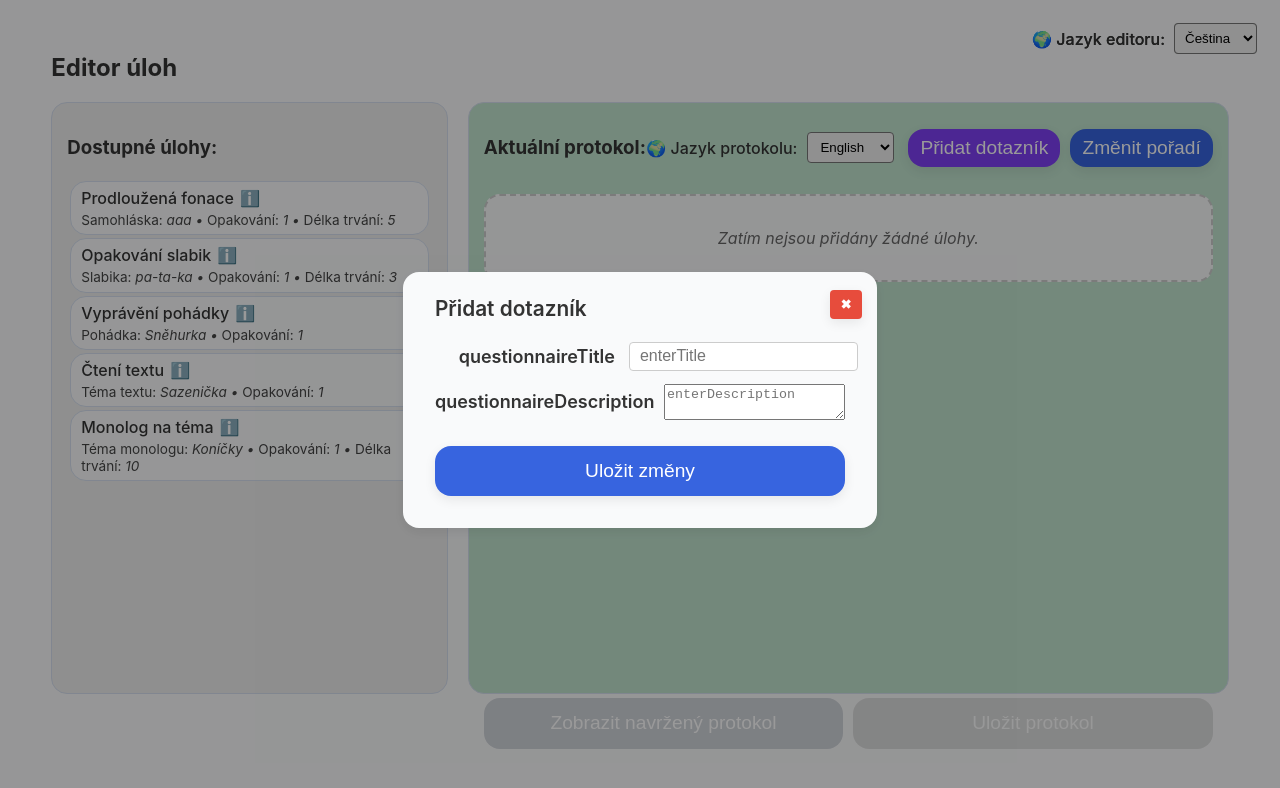
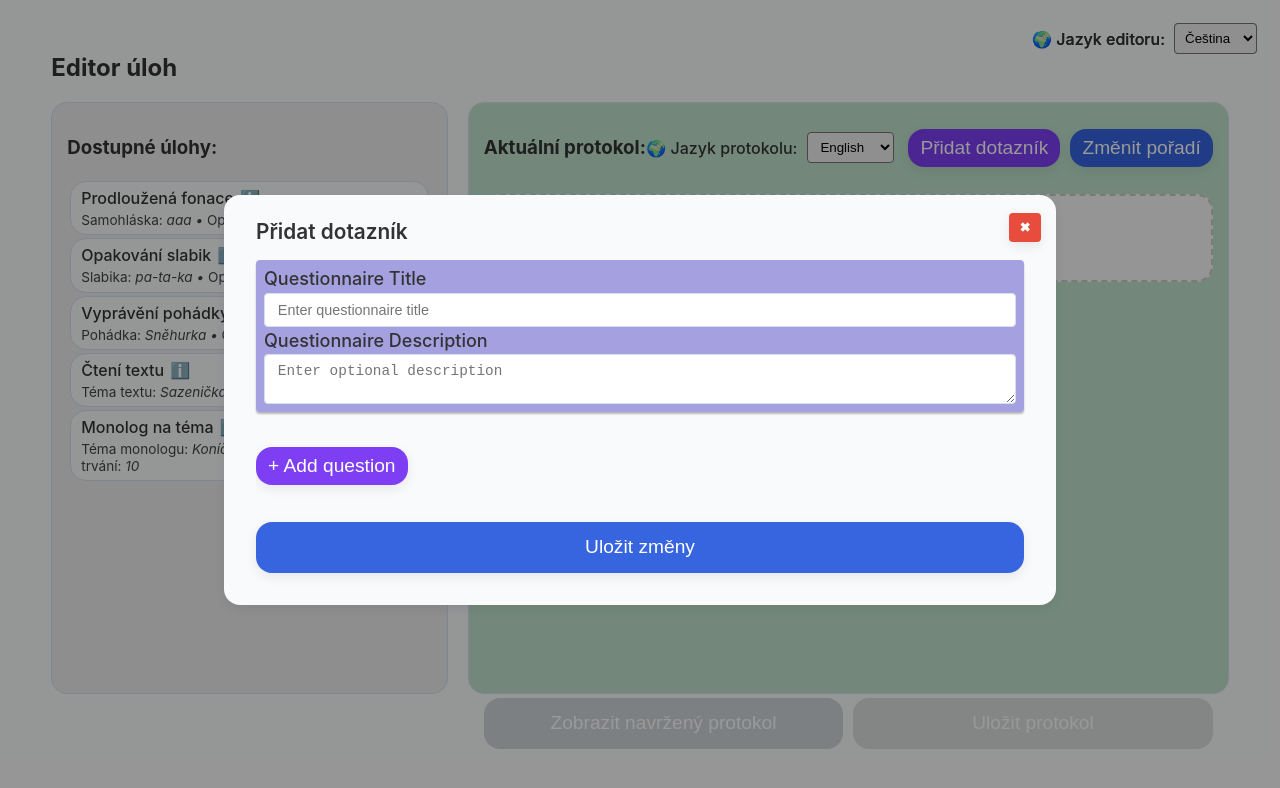
Before and after one commit to maskopav/web_app_test_react, a React (Vite) app: page / in a window 1280 px wide. Both pictures are taken after a click on the button "Přidat dotazník". Shown: the top 788 px of the page. Built offline with nearby package versions, Linux system fonts and the light colour scheme.

Commit message:
Questionnaire creation modal

```diff
--- a/src/components/AdminTaskEditor/AdminTaskEditor.css
+++ b/src/components/AdminTaskEditor/AdminTaskEditor.css
@@ -166,7 +166,7 @@
   .modal-box {
     background: var(--bg);
     border-radius:  var(--radius);
-    max-width: 60vw;
+    max-width: 80vw;
     max-height: 85vh;
     display: flex;
     flex-direction: column;
@@ -328,7 +328,124 @@
     opacity: 1;
   }
 
+  /* Questionnaire Modal Enhancements */
+.question-section {
+  margin: 0.3rem 0;
+  padding: 0.4rem 0;
+  overflow-y: auto;
+}
 
+.question-block {
+  background: var(--card-bg);
+  border: 1px solid var(--border);
+  border-radius: var(--sharp-radius);
+  padding: 0.5rem;
+  margin-bottom: 0.8em;
+  box-shadow: 0 2px 2px rgba(0, 0, 0, 0.265);
+}
+
+/* Top bar with remove icon */
+.question-header {
+  display: flex;
+  justify-content: space-between;
+  align-items: center;
+  margin-bottom: 0.2rem;
+}
+
+/* --- Questionnaire Modal Specific --- */
+.questionnaire-form {
+  display: flex;
+  flex-direction: column;
+  min-width: 60vw;
+  gap: 1rem;
+}
+
+/* Header section for title + description */
+.questionnaire-header {
+  background: #483dc279;
+  border-radius: var(--sharp-radius);
+  padding: 0.5rem;
+  box-shadow: 0 2px 2px rgba(0, 0, 0, 0.265);
+  display: flex;
+  flex-direction: column;
+  gap: 0.2rem;
+}
+
+.questionnaire-header label {
+  font-weight: 500;
+  color: var(--text);
+}
+
+.questionnaire-header input,
+.questionnaire-header textarea {
+  padding: 0.5rem 0.8rem;
+  border: 1px solid var(--border);
+  border-radius: var(--sharp-radius);
+  background: #fff;
+  font-size: 0.9rem;
+  transition: var(--transition);
+}
+
+.questionnaire-header input:focus,
+.questionnaire-header textarea:focus {
+  border-color: var(--primary);
+  box-shadow: 0 0 0 3px rgba(55, 100, 223, 0.25);
+  outline: none;
+}
+
+.option-item {
+  display: flex;
+  align-items: center;
+  gap: 0.2rem;
+  width: 95%;
+}
+
+.option-item input {
+  flex: 1;
+  padding: 0.3rem 0.5rem;
+  border-radius: var(--sharp-radius);
+  border: 1px solid #ccc;
+  background: white;
+}
+
+.btn-add-option {
+  background: var(--warning);
+  color: white;
+  border-radius: var(--sharp-radius);
+  padding: 0.4rem 0.8rem;
+  cursor: pointer;
+  margin-top: 0.3rem;
+  transition: var(--transition);
+  width: fit-content;
+}
+
+.btn-add-option:hover {
+  background: #b36500;
+}
+
+/* Remove question/ option icon */
+.btn-remove-option,
+.btn-remove-question-icon {
+  background: none;
+  border: none;
+  border-radius: var(--sharp-radius);
+  color: var(--danger);
+  cursor: pointer;
+  font-size: 18px;
+  padding: 2px;
+  line-height: 1;
+  display: flex;
+  align-items: center;
+  justify-content: center;
+  transition: color 0.2s ease;
+  width: min-content;
+}
+
+.btn-remove-option:hover,
+.btn-remove-question-icon:hover {
+  color: #c0392b; /* darker red on hover */
+  transform: scale(1.1);
+}
 
   /* Narrow screens */
   @media (max-width: 600px) {
--- a/src/components/AdminTaskEditor/QuestionnaireModal.jsx
+++ b/src/components/AdminTaskEditor/QuestionnaireModal.jsx
@@ -7,9 +7,71 @@ export default function QuestionnaireModal({ open, onClose, onSave }) {
   const { t } = useTranslation("admin");
   const [title, setTitle] = useState("");
   const [description, setDescription] = useState("");
+  const [questions, setQuestions] = useState([]);
+
+  const addQuestion = () => {
+    setQuestions((prev) => [
+      ...prev,
+      {
+        id: Date.now(),
+        text: "",
+        type: "open", // default type
+        options: [],
+      },
+    ]);
+  };
+
+  const updateQuestion = (id, key, value) => {
+    setQuestions((prev) =>
+      prev.map((q) => (q.id === id ? { ...q, [key]: value } : q))
+    );
+  };
+
+  const addOption = (questionId) => {
+    setQuestions((prev) =>
+      prev.map((q) =>
+        q.id === questionId
+          ? { ...q, options: [...q.options, ""] }
+          : q
+      )
+    );
+  };
+
+  const updateOption = (questionId, index, value) => {
+    setQuestions((prev) =>
+      prev.map((q) =>
+        q.id === questionId
+          ? {
+              ...q,
+              options: q.options.map((opt, i) =>
+                i === index ? value : opt
+              ),
+            }
+          : q
+      )
+    );
+  };
+
+  const removeOption = (questionId, index) => {
+    setQuestions((prev) =>
+      prev.map((q) =>
+        q.id === questionId
+          ? {
+              ...q,
+              options: q.options.filter((_, i) => i !== index),
+            }
+          : q
+      )
+    );
+  };
+
+  const removeQuestion = (id) => {
+    setQuestions((prev) => prev.filter((q) => q.id !== id));
+  };
 
   const handleSave = () => {
-    const questionnaire = { title, description };
+    const questionnaire = { title, description, questions };
+    console.log("Questionnaire JSON:", JSON.stringify(questionnaire, null, 2));
     onSave(questionnaire);
   };
 
@@ -19,24 +81,107 @@ export default function QuestionnaireModal({ open, onClose, onSave }) {
     <Modal open={open} onClose={onClose} onSave={handleSave}>
       <div className="modal-title">{t("addQuestionnaire")}</div>
 
-      <div className="modal-form">
-        <div className="form-group">
-          <label>{t("questionnaireTitle")}</label>
+      <div className="questionnaire-form">
+        {/* Header Section */}
+        <div className="questionnaire-header">
+          <label>{t("questionnaire.questionnaireTitle")}</label>
           <input
             type="text"
             value={title}
-            placeholder={t("enterTitle")}
+            placeholder={t("questionnaire.enterTitle")}
             onChange={(e) => setTitle(e.target.value)}
+          />
+
+          <label>{t("questionnaire.questionnaireDescription")}</label>
+          <textarea
+            value={description}
+            placeholder={t("questionnaire.enterDescription")}
+            onChange={(e) => setDescription(e.target.value)}
+            rows={2}
           />
         </div>
 
-        <div className="form-group">
-          <label>{t("questionnaireDescription")}</label>
-          <textarea
-            value={description}
-            placeholder={t("enterDescription")}
-            onChange={(e) => setDescription(e.target.value)}
-          />
+        {/* Questions Section */}
+        <div className="question-section">
+          {questions.map((q, idx) => (
+            <div key={q.id} className="question-block compact">
+            <div className="question-header">
+              <strong>{t("questionnaire.question")} {idx + 1}</strong>
+              <button
+                className="btn-remove-question-icon"
+                onClick={() => removeQuestion(q.id)}
+                title={t("questionnaire.removeQuestion")}
+              >
+                ✖
+              </button>
+            </div>
+
+            <div className="form-group small">
+              <label>{t("questionnaire.question")}</label>
+              <input
+                type="text"
+                value={q.text}
+                placeholder={t("questionnaire.enterQuestionText")}
+                onChange={(e) => updateQuestion(q.id, "text", e.target.value)}
+              />
+            </div>
+
+            <div className="form-group small">
+              <label>{t("questionnaire.answerType")}</label>
+              <select
+                value={q.type}
+                onChange={(e) => {
+                  const newType = e.target.value;
+                  updateQuestion(q.id, "type", newType);
+                  if (newType === "open") updateQuestion(q.id, "options", []);
+                }}
+              >
+                <option value="open">{t("questionnaire.Open answer")}</option>
+                <option value="single">{t("questionnaire.Single choice")}</option>
+                <option value="multiple">{t("questionnaire.Multiple choice")}</option>
+                <option value="dropdown">{t("questionnaire.Dropdown")}</option>
+              </select>
+            </div>
+
+              {/* Options for non-open types */}
+              {q.type !== "open" && (
+                <div className="options-section">
+                  <div className="question-header">
+                  <label>{t("questionnaire.answerOptions")}</label>
+                  <button
+                    className="btn-add-option"
+                    onClick={() => addOption(q.id)}
+                  >
+                    + {t("questionnaire.addOption")}
+                  </button>
+                  </div>
+                  {q.options.map((opt, i) => (
+                    <div key={i} className="option-item">
+                      <input
+                        type="text"
+                        value={opt}
+                        placeholder={`${t("questionnaire.Option")} ${i + 1}`}
+                        onChange={(e) =>
+                          updateOption(q.id, i, e.target.value)
+                        }
+                      />
+                      <button
+                        className="btn-remove-option"
+                        onClick={() => removeOption(q.id, i)}
+                      >
+                        ✖
+                      </button>
+                    </div>
+                  ))}
+
+                </div>
+              )}
+            </div>
+          ))}
+
+          <button className="btn-add-questionnaire" onClick={addQuestion}>
+            + {t("questionnaire.addQuestion")}
+          </button>
         </div>
       </div>
     </Modal>
--- a/src/i18n/cs/admin.json
+++ b/src/i18n/cs/admin.json
@@ -13,6 +13,25 @@
     "showProtocol": "Zobrazit navržený protokol",
     "saveProtocol": "Uložit protokol",
     "params": "Parametery",
+    "questionnaire": {
+      "questionnaireTitle": "Questionnaire Title",
+      "enterTitle": "Enter questionnaire title",
+      "questionnaireDescription": "Questionnaire Description",
+      "enterDescription": "Enter optional description",
+      "questions": "Questions",
+      "question": "Question",
+      "enterQuestionText": "Enter question text",
+      "answerType": "Answer Type",
+      "Open answer": "Open answer",
+      "Single choice": "Single choice (radio)",
+      "Multiple choice": "Multiple choice (checkbox)",
+      "Dropdown": "Dropdown",
+      "answerOptions": "Answer Options",
+      "Option": "Option",
+      "addOption": "Add option",
+      "addQuestion": "Add question",
+      "removeQuestion": "Remove question"
+    },
     "tooltips": {
       "edit": "Upravit tuto úlohu",
       "delete": "Odstranit tuto úlohu"
--- a/src/i18n/de/admin.json
+++ b/src/i18n/de/admin.json
@@ -10,8 +10,28 @@
     "addQuestionnaire": "Add Questionnaire",
     "reorderTasks": "Reorder Tasks",
     "finishReordering": "Finish Reordering",
-    "done": "Done",
+    "showProtocol": "Show designed protocol",
+    "saveProtocol": "Save protocol",
     "params": "Parameters",
+    "questionnaire": {
+      "questionnaireTitle": "Questionnaire Title",
+      "enterTitle": "Enter questionnaire title",
+      "questionnaireDescription": "Questionnaire Description",
+      "enterDescription": "Enter optional description",
+      "questions": "Questions",
+      "question": "Question",
+      "enterQuestionText": "Enter question text",
+      "answerType": "Answer Type",
+      "Open answer": "Open answer",
+      "Single choice": "Single choice (radio)",
+      "Multiple choice": "Multiple choice (checkbox)",
+      "Dropdown": "Dropdown",
+      "answerOptions": "Answer Options",
+      "Option": "Option",
+      "addOption": "Add option",
+      "addQuestion": "Add question",
+      "removeQuestion": "Remove question"
+    },
     "tooltips": {
       "edit": "Edit this task",
       "delete": "Remove this task"
--- a/src/i18n/en/admin.json
+++ b/src/i18n/en/admin.json
@@ -13,6 +13,25 @@
     "showProtocol": "Show designed protocol",
     "saveProtocol": "Save protocol",
     "params": "Parameters",
+    "questionnaire": {
+      "questionnaireTitle": "Questionnaire Title",
+      "enterTitle": "Enter questionnaire title",
+      "questionnaireDescription": "Questionnaire Description",
+      "enterDescription": "Enter optional description",
+      "questions": "Questions",
+      "question": "Question",
+      "enterQuestionText": "Enter question text",
+      "answerType": "Answer Type",
+      "Open answer": "Open answer",
+      "Single choice": "Single choice (radio)",
+      "Multiple choice": "Multiple choice (checkbox)",
+      "Dropdown": "Dropdown",
+      "answerOptions": "Answer Options",
+      "Option": "Option",
+      "addOption": "Add option",
+      "addQuestion": "Add question",
+      "removeQuestion": "Remove question"
+    },
     "tooltips": {
       "edit": "Edit this task",
       "delete": "Remove this task"
```
